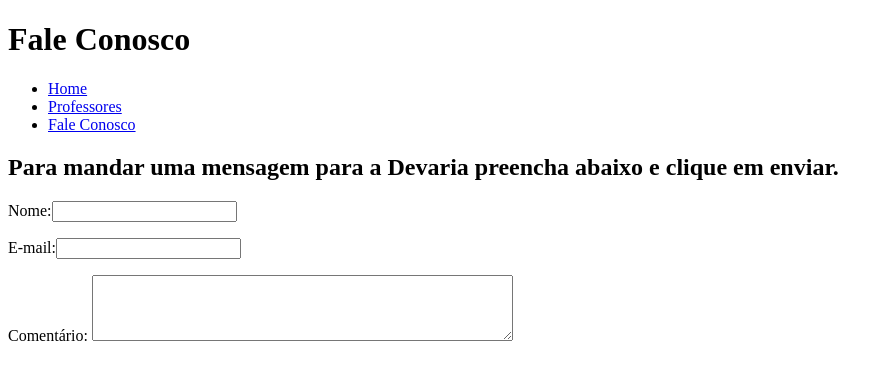
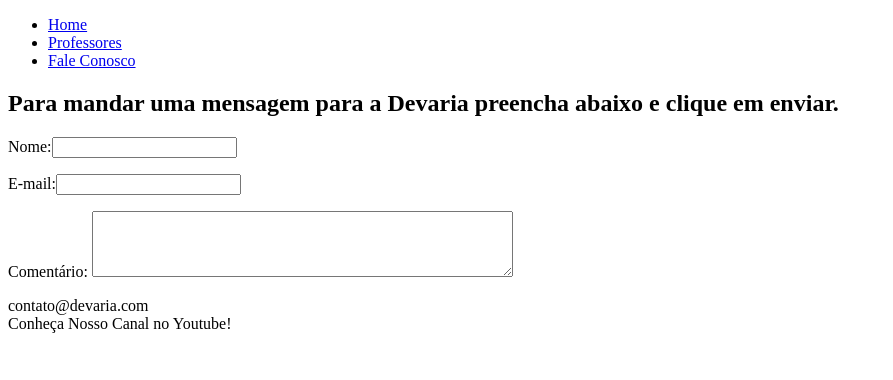
Before and after one commit to Scmazzucato/devaria-aulaHTML-2021, a plain HTML site: page FaleConosco.html in a window 1280 px wide. Shown: the whole page, without its empty margins (0-893 px from the left). Drawn offline with Linux system fonts and the light colour scheme.

Commit message:
adição do footer (FaleConosco)

```diff
--- a/FaleConosco.html
+++ b/FaleConosco.html
@@ -6,7 +6,6 @@
     </head>
     <body>
         <header>
-            <h1>Fale Conosco</h1>
             <nav>
                 <ul>
                     <li><a href="index.html">Home</a></li>
@@ -32,5 +31,12 @@
                 </form>
             </section>
         </main>
+        <footer>
+            <section>
+                <span>contato@devaria.com</span> <br/>
+                <span>Conheça Nosso Canal no Youtube!</span>
+                </span>
+            </section>
+        </footer>
     </body>
 </html>
```
